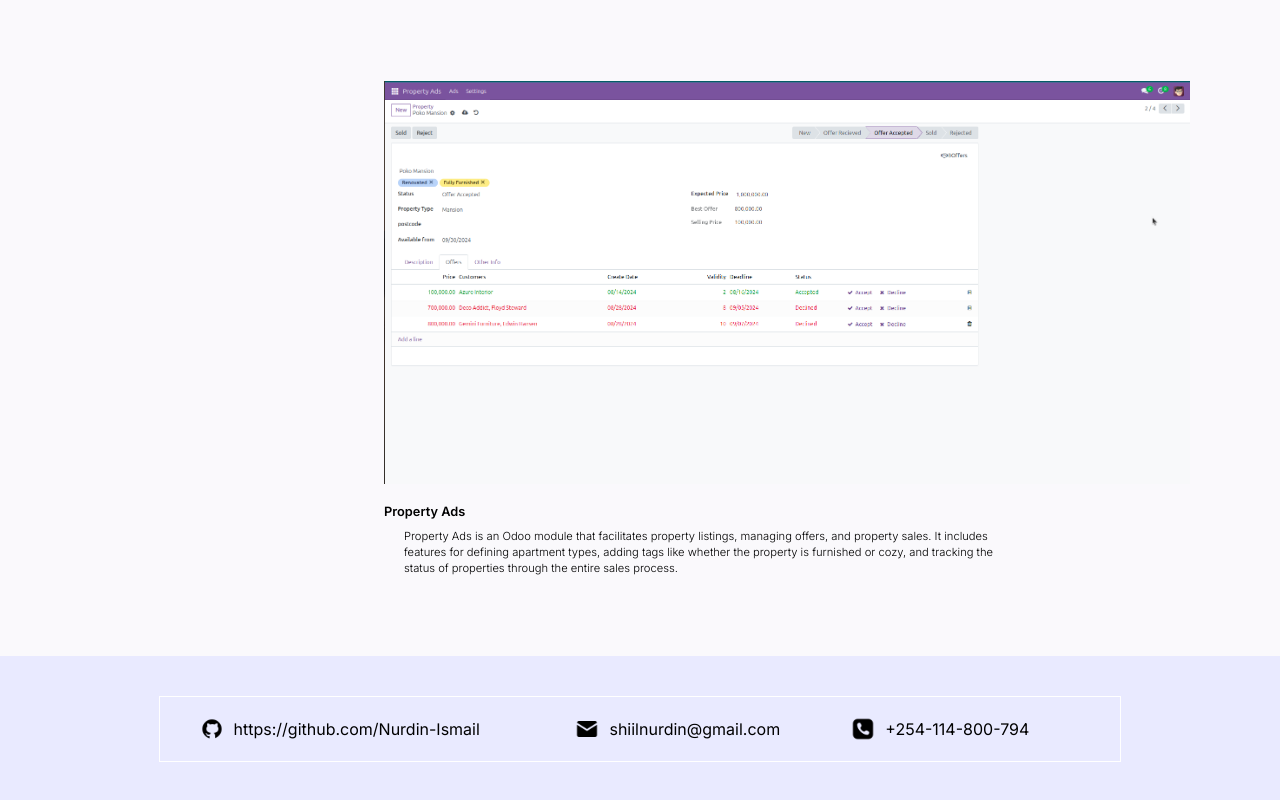
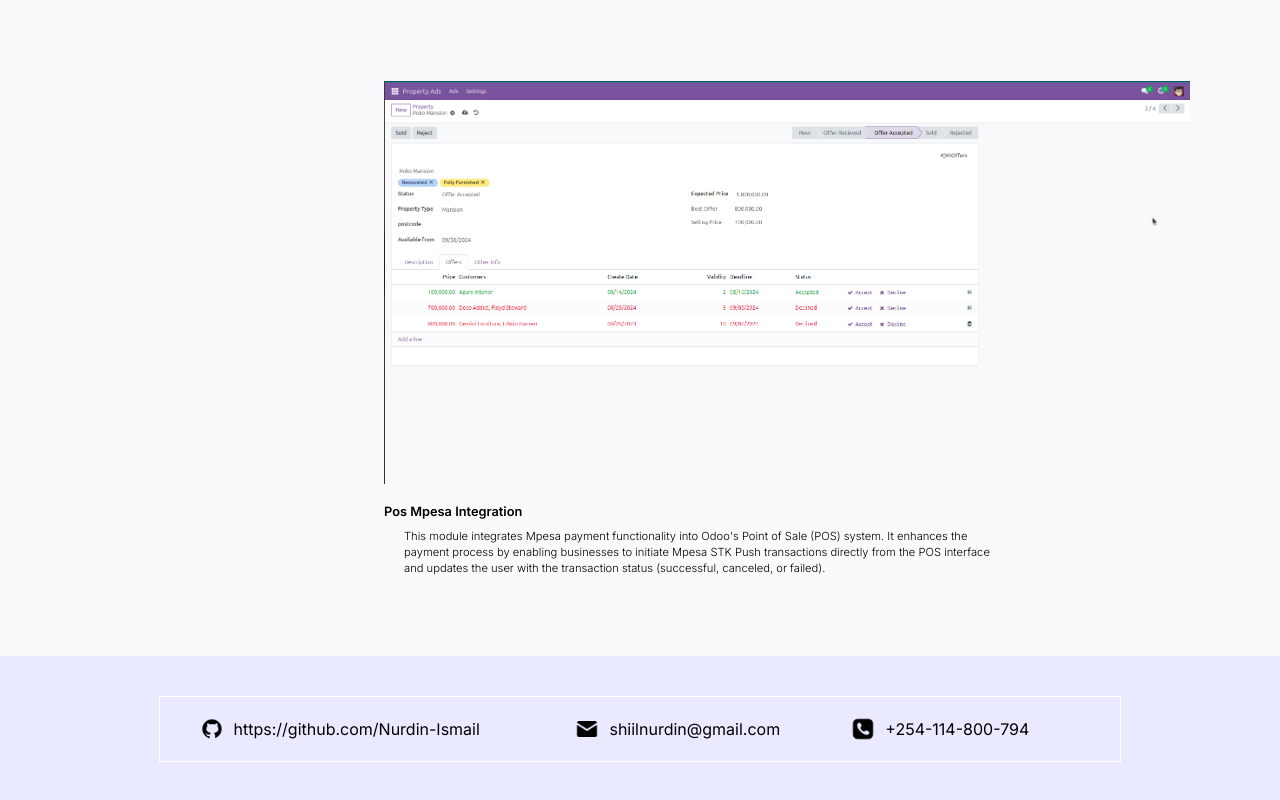
Before and after one commit to Nurdin-Ismail/Portfolio, a React (Create React App) app in the folder client/: page / in a window 1280 px wide. Shown: the part 2398-3198 px from the top of the page. Built offline with nearby package versions, Linux system fonts and the light colour scheme.

Commit message:
updated odoo 2

```diff
--- a/client/src/components/Home.jsx
+++ b/client/src/components/Home.jsx
@@ -195,8 +195,8 @@ export default function Home() {
                         </div>
 
                         <div className=' proj-text'>
-                            <h1 className=''>Property Ads</h1>
-                            <p className=''>Property Ads is an Odoo module that facilitates property listings, managing offers, and property sales. It includes features for defining apartment types, adding tags like whether the property is furnished or cozy,  and tracking the status of properties through the entire sales process.</p>
+                            <h1 className=''>Pos Mpesa Integration</h1>
+                            <p className=''>This module integrates Mpesa payment functionality into Odoo's Point of Sale (POS) system. It enhances the payment process by enabling businesses to initiate Mpesa STK Push transactions directly from the POS interface and updates the user with the transaction status (successful, canceled, or failed).</p>
                         </div>
 
 
```
